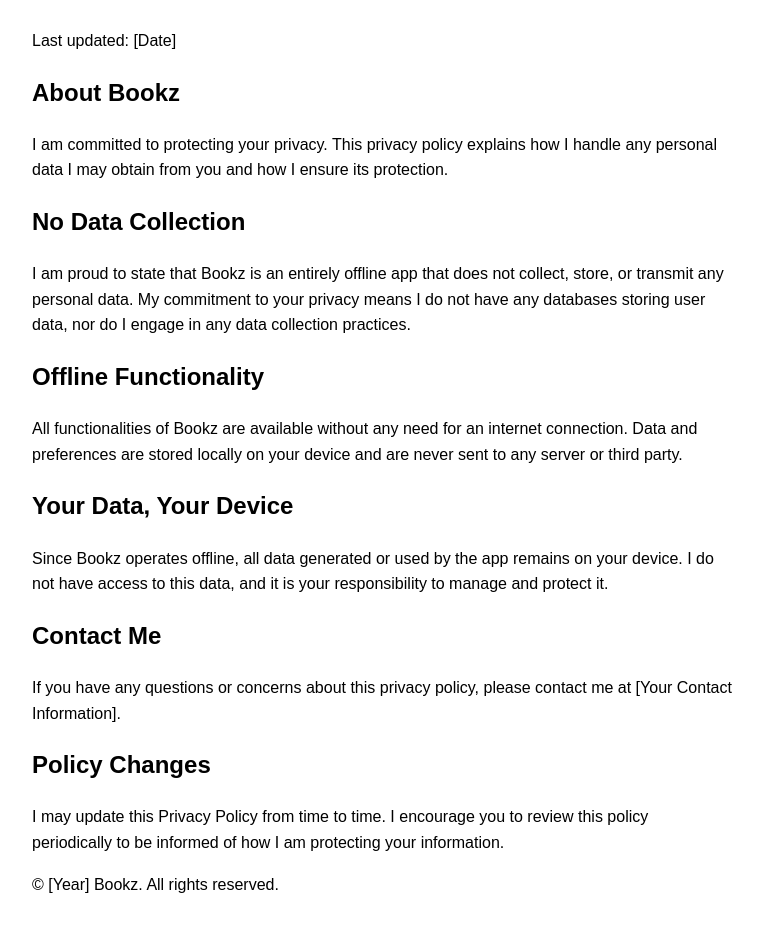
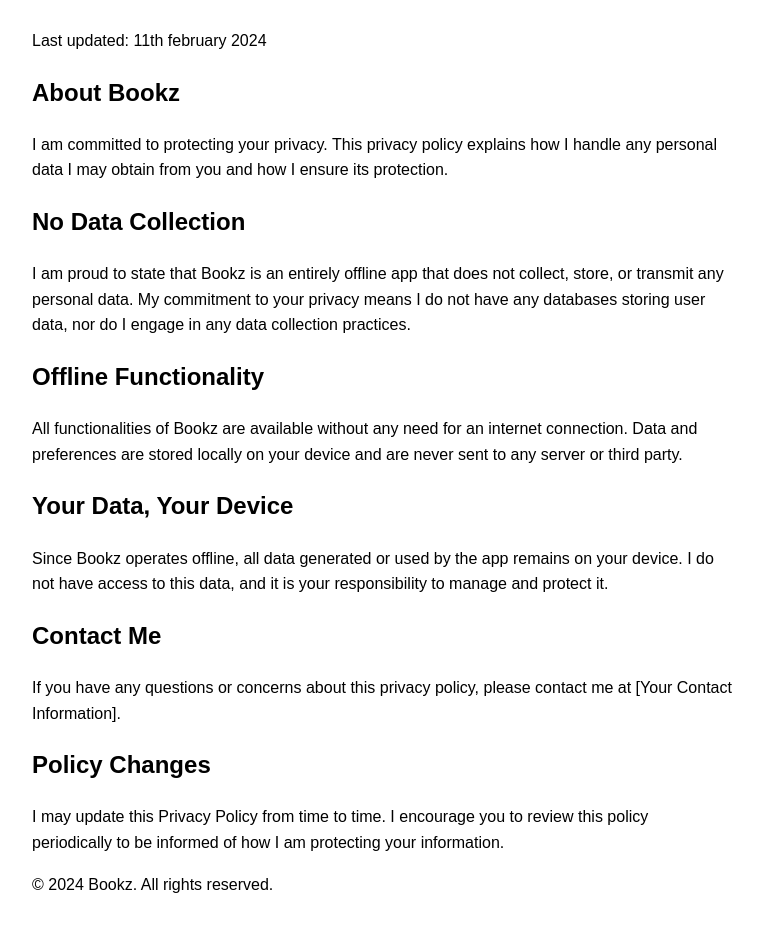
Before and after one commit to JordiCamps/jordicamps.github.io, a plain HTML site: page index.html in a window 1280 px wide. Shown: the part 86-1018 px from the top of the page, without its empty margins (258-1021 px from the left). Drawn offline with Linux system fonts and the light colour scheme.

Commit message:
Update index.html

```diff
--- a/index.html
+++ b/index.html
@@ -16,7 +16,7 @@
 </head>
 <body>
     <h1>Privacy Policy for Bookz</h1>
-    <p>Last updated: [Date]</p>
+    <p>Last updated: 11th february 2024</p>
 
     <h2>About Bookz</h2>
     <p>I am committed to protecting your privacy. This privacy policy explains how I handle any personal data I may obtain from you and how I ensure its protection.</p>
@@ -37,7 +37,7 @@
     <p>I may update this Privacy Policy from time to time. I encourage you to review this policy periodically to be informed of how I am protecting your information.</p>
 
     <footer>
-        <p>&copy; [Year] Bookz. All rights reserved.</p>
+        <p>&copy; 2024 Bookz. All rights reserved.</p>
     </footer>
 </body>
 </html>
```
